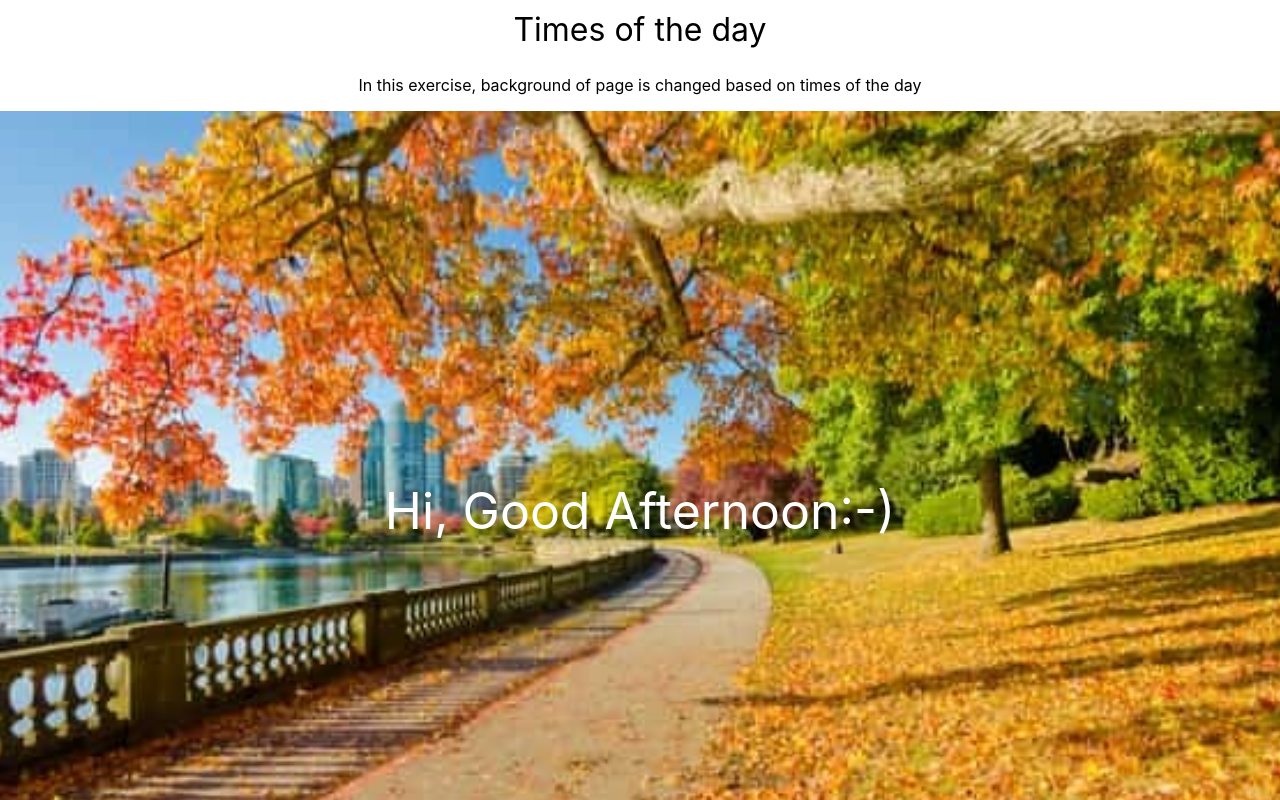
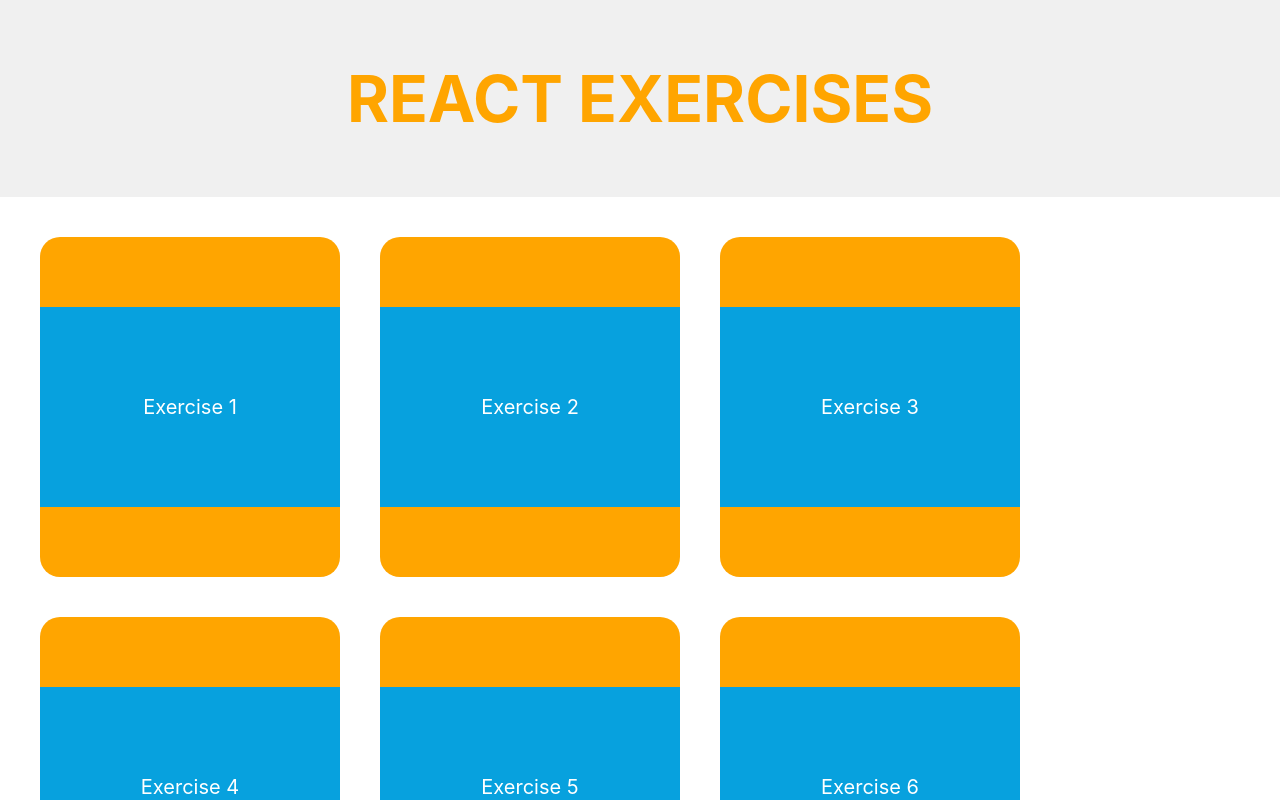
Before and after one commit to syedfarathsayeed/react-exercises, a React (Create React App) app: page / in a window 1280 px wide. Shown: the top 800 px of the page. Built offline with nearby package versions, Linux system fonts and the light colour scheme.

Commit message:
added project mainpage

```diff
--- a/package.json
+++ b/package.json
@@ -3,17 +3,17 @@
   "version": "0.1.0",
   "private": true,
   "dependencies": {
-    "@mdi/font": "^5.8.55",
     "@testing-library/jest-dom": "^4.2.4",
     "@testing-library/react": "^9.5.0",
     "@testing-library/user-event": "^7.2.1",
     "classnames": "^2.2.6",
-    "mdi-material-ui": "^6.20.0",
     "node-sass": "^4.14.1",
     "react": "^16.13.1",
     "react-dom": "^16.13.1",
     "react-icons": "^3.11.0",
-    "react-scripts": "3.4.3",
+    "react-router": "^5.2.0",
+    "react-router-dom": "^5.2.0",
+    "react-scripts": "^4.0.0",
     "styled-components": "^5.2.0"
   },
   "scripts": {
--- a/src/App.js
+++ b/src/App.js
@@ -1,8 +1,37 @@
 import React from "react";
-import { TimesOfDay } from "./exercises";
+import { BrowserRouter as Router, Switch, Route } from "react-router-dom";
+import {
+  Countries,
+  HexadecimalColorTable,
+  HolidayDestination,
+  ImageCard,
+  IntroCard,
+  NumberGenerator,
+  PopulationCard,
+  Portfolio,
+  SubscribeCard,
+  TimesOfDay,
+} from "./exercises";
+import Mainscene from "./Mainscene";
 
 function App() {
-  return <TimesOfDay />;
+  return (
+    <Router basename="/">
+      <Switch>
+        <Route exact path="/" component={Mainscene} />
+        <Route path="/exercise-1" component={ImageCard} />
+        <Route path="/exercise-2" component={IntroCard} />
+        <Route path="/exercise-3" component={SubscribeCard} />
+        <Route path="/exercise-4" component={NumberGenerator} />
+        <Route path="/exercise-5" component={HexadecimalColorTable} />
+        <Route path="/exercise-6" component={PopulationCard} />
+        <Route path="/exercise-7" component={Portfolio} />
+        <Route path="/exercise-8" component={HolidayDestination} />
+        <Route path="/exercise-9" component={TimesOfDay} />
+        <Route path="/exercise-10" component={Countries} />
+      </Switch>
+    </Router>
+  );
 }
 
 export default App;
--- /dev/null
+++ b/src/Mainscene.jsx
@@ -0,0 +1,27 @@
+import React from "react";
+import {useHistory} from "react-router-dom"
+import { Header, ExerciseCard, TitleContainer, Container } from "./Mainscene_styles";
+
+function Home() {
+  const items = Array.from(Array(10).keys());
+
+  const history = useHistory()
+
+  const handleCardClick = (item) => {
+    history.push("/exercise-" + (item + 1))
+  }
+  return (
+    <>
+      <Header>React exercises</Header>
+      <Container>
+        {items.map((item) => (
+          <ExerciseCard key={item} onClick={() => handleCardClick(item)}>
+            <TitleContainer>{`Exercise ${item + 1}`}</TitleContainer>
+          </ExerciseCard>
+        ))}
+      </Container>
+    </>
+  );
+}
+
+export default Home;
--- /dev/null
+++ b/src/Mainscene_styles.js
@@ -0,0 +1,50 @@
+import styled from "styled-components";
+
+const width = "300px";
+
+export const Header = styled.div`
+  background: #f0f0f0;
+  text-align: center;
+  font-size: 4rem;
+  text-transform: upperCase;
+  color: orange;
+  padding: 60px;
+  font-weight: bolder;
+`;
+
+export const ExerciseCard = styled.div`
+  min-height: 200px;
+  background: orange;
+  width: ${width};
+  margin: 20px;
+  display: flex;
+  align-items: center;
+  justify-content: center;
+  border-radius: 20px;
+  padding: 70px 0;
+  transition: padding 400ms ease-in-out;
+  &:hover {
+      padding: 50px 0;
+  }
+`;
+
+export const TitleContainer = styled.div`
+  height: 100%;
+  width: ${width};
+  background: #07a1de;
+  color: white;
+  font-size: 20px;
+  display: flex;
+  align-items: center;
+  justify-content: center;
+  transition: font-size 500ms ease-in-out;
+  &:hover {
+      font-size: 22px;
+  }
+`;
+
+export const Container = styled.div`
+  display: flex;
+  flex-wrap: wrap;
+  margin: 20px;
+`;
```
Also changed, not shown: src/App_styles.js (added, +50 -0 lines), 2 other files (tests, documents, lock files or other folders).
